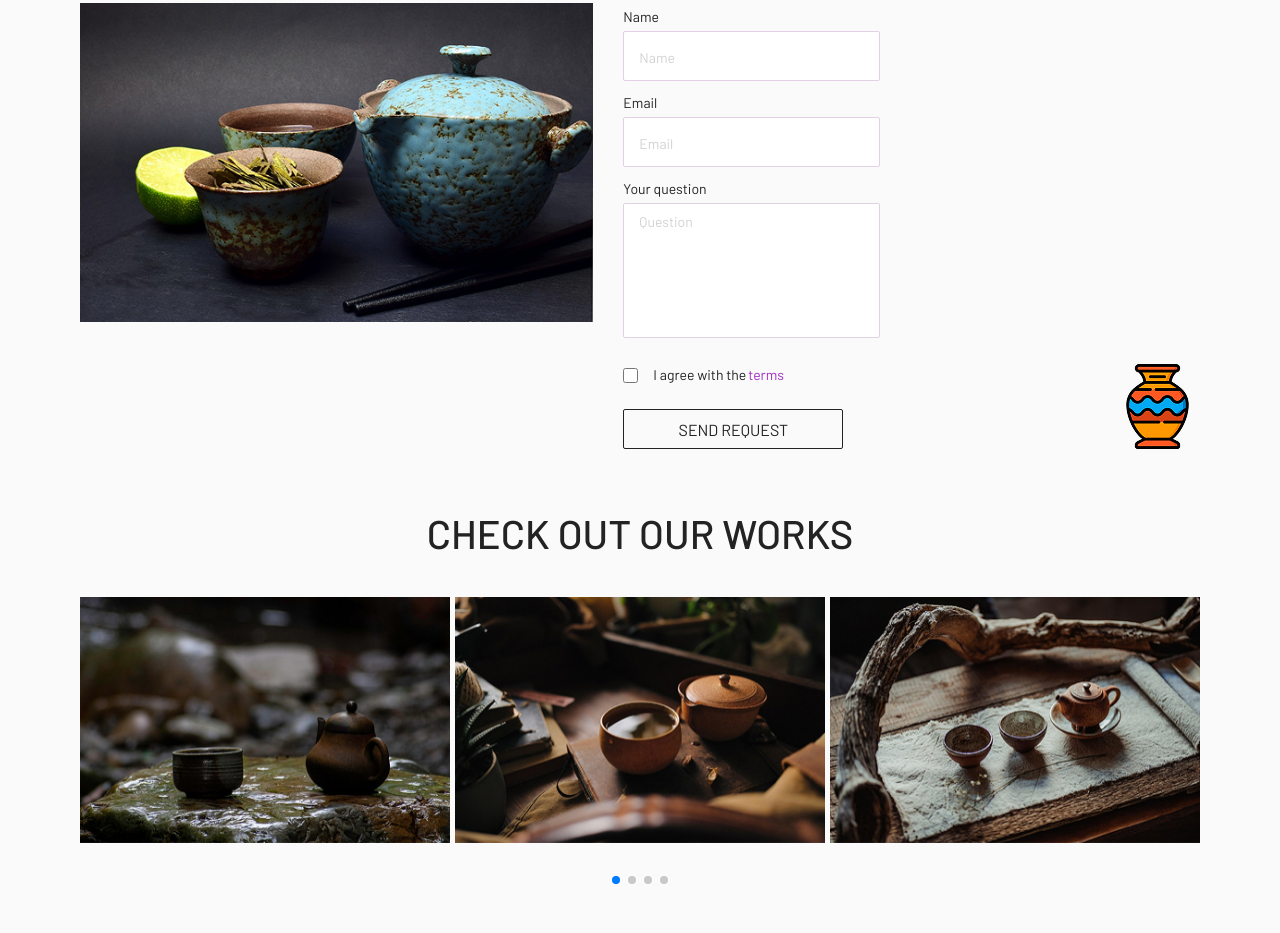
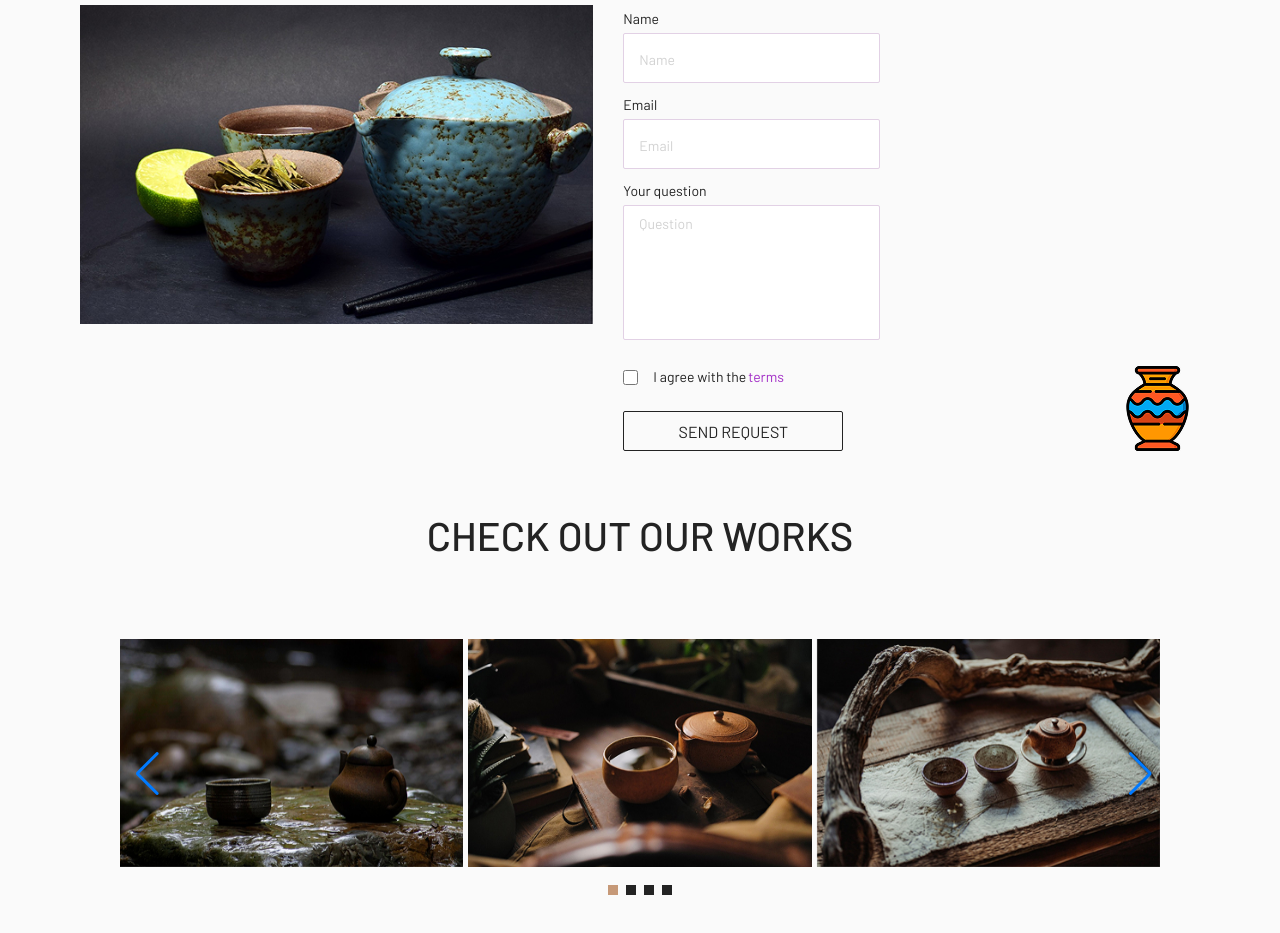
Before and after one commit to Valerii-Hud/ceramic-soul, a website built with Vite: page index.html in a window 1280 px wide. Shown: the part 1529-2462 px from the top of the page. Built offline with nearby package versions, Linux system fonts and the light colour scheme.

Commit message:
Updated swiper config

```diff
--- a/index.html
+++ b/index.html
@@ -39,13 +39,13 @@
         <nav class="header__nav">
           <ul class="header__nav_wrapper">
             <li class="header__nav_wrapper-item">
-              <a href="#" class="header__link">Catalog</a>
+              <button><a href="#" class="header__link">Catalog</a></button>
             </li>
             <li class="header__nav_wrapper-item">
-              <a href="#" class="header__link">Blog</a>
+              <button><a href="#" class="header__link">Blog</a></button>
             </li>
             <li class="header__nav_wrapper-item">
-              <a href="#" class="header__link">About</a>
+              <button><a href="#" class="header__link">About</a></button>
             </li>
           </ul>
         </nav>
@@ -197,8 +197,8 @@
               <img src="/src/img/works/tea-2.jpg" alt="tea" />
             </div>
           </div>
-          <div class="swiper-button-prev"></div>
-          <div class="swiper-button-next"></div>
+          <button class="swiper-button-prev"></button>
+          <button class="swiper-button-next"></button>
           <div class="swiper-pagination"></div>
         </div>
       </div>
--- a/src/sass/blocks/header.scss
+++ b/src/sass/blocks/header.scss
@@ -56,7 +56,10 @@
         padding-left: 0;
         &-item {
           list-style-type: none;
-          & > a {
+          button {
+            background-color: transparent;
+            border: none;
+            a {
               color: $dark-color;
               font-size: 20px;
               font-style: normal;
@@ -64,6 +67,7 @@
               line-height: normal;
               text-decoration: none;
               text-transform: uppercase;
+            }
           }
         }
       }
--- a/src/sass/blocks/works.scss
+++ b/src/sass/blocks/works.scss
@@ -13,9 +13,48 @@
     }
     :is(&-button-prev, &-button-next) {
       display: none;
+      background-color: transparent;
+      border: none;
     }
     &-pagination {
-      bottom: 0;
+      &-bullet {
+        opacity: 1;
+        width: 10px;
+        height: 10px;
+        border-radius: 0px;
+        -webkit-tap-highlight-color: transparent;
+        background-color: $dark-color;
+        &-active {
+          background-color: $ui-ceramic;
+        }
+      }
     }
   }
 }
+
+@media screen and (min-width: 768px) {
+  .works {
+    .swiper {
+      img {
+        width: 400px;
+        margin: 0 auto;
+        object-fit: cover;
+      }
+    }
+    &__slider {
+      margin-top: 45px;
+    }
+  }
+}
+
+@media screen and (min-width: 1200px) {
+  .works {
+    &__slider {
+      margin: 80px 40px 0 40px;
+      padding-bottom: 40px;
+    }
+    :is(.swiper-button-next, .swiper-button-prev) {
+      display: block;
+    }
+  }
+}
```
Lines whose indentation alone changed are shown as unchanged.
